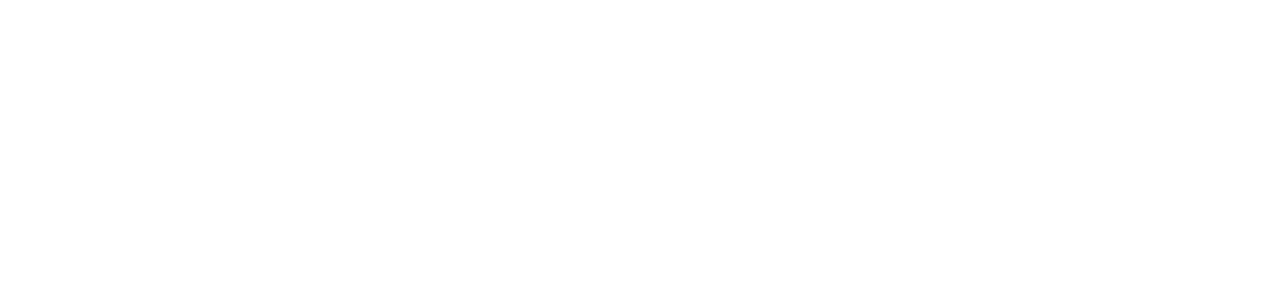
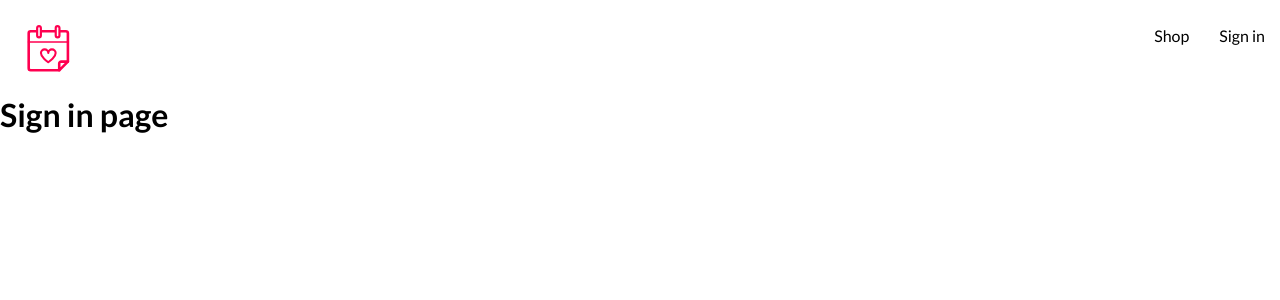
Before and after one commit to mattssondouglas/ecommerce-react, a React (Create React App) app: page /sign-in in a window 1280 px wide. Before the commit this address had no page. Shown: the top 300 px of the page. Built offline with nearby package versions, Linux system fonts and the light colour scheme.

Commit message:
add sign-in route with own component

```diff
--- a/src/App.js
+++ b/src/App.js
@@ -1,12 +1,19 @@
 import {Routes, Route} from 'react-router-dom'
 import NavBar from './routes/navbar/navbar.component';
 import Home from "./routes/home/home.component";
+import SignIn from './routes/sign-in/sign-in.component';
+
+const Shop = () => {
+  return <h1>I am the shop page</h1>
+}
 
 const App = () => {
   return (
   <Routes>
     <Route path="/" element={<NavBar />}>
             <Route index element={<Home />} />
+            <Route path='shop' element={<Shop />} />
+            <Route path='sign-in' element={<SignIn />} />
     </Route>
   </Routes>
 )}
--- a/src/routes/navbar/navbar.component.jsx
+++ b/src/routes/navbar/navbar.component.jsx
@@ -14,8 +14,11 @@
                    </div>
             </Link>
           <div className="nav-links-container">
-            <Link className='nav-link' to='/home'>
+            <Link className='nav-link' to='/shop'>
                 Shop
+            </Link>
+            <Link className='nav-link' to='/sign-in'>
+                Sign in
             </Link>
           </div>
         </div>
--- /dev/null
+++ b/src/routes/sign-in/sign-in.component.jsx
@@ -0,0 +1,10 @@
+const SignIn = () => {
+    return (
+        <div>
+            <h1>Sign in page</h1>
+        </div>
+
+    )
+}
+
+export default SignIn
```
